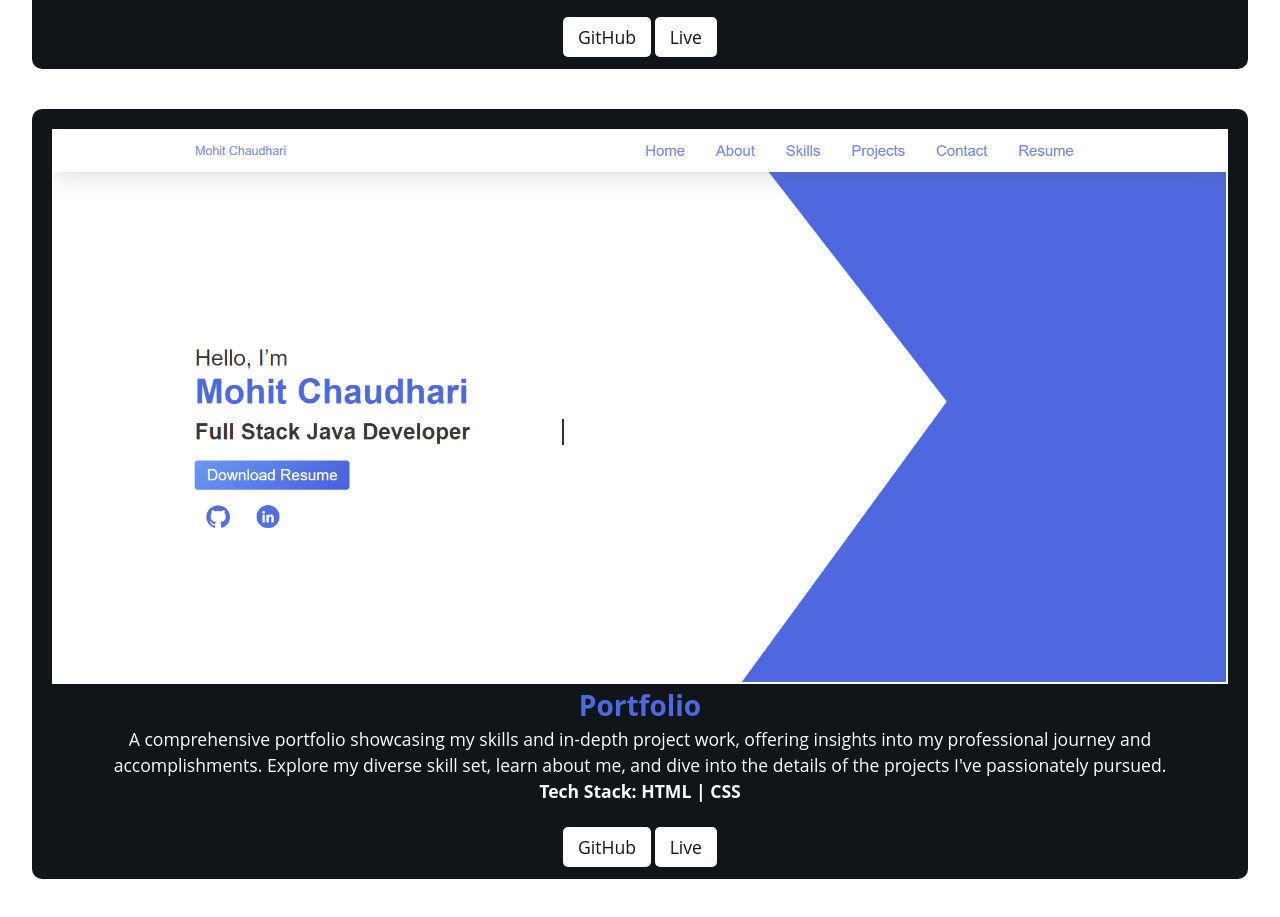
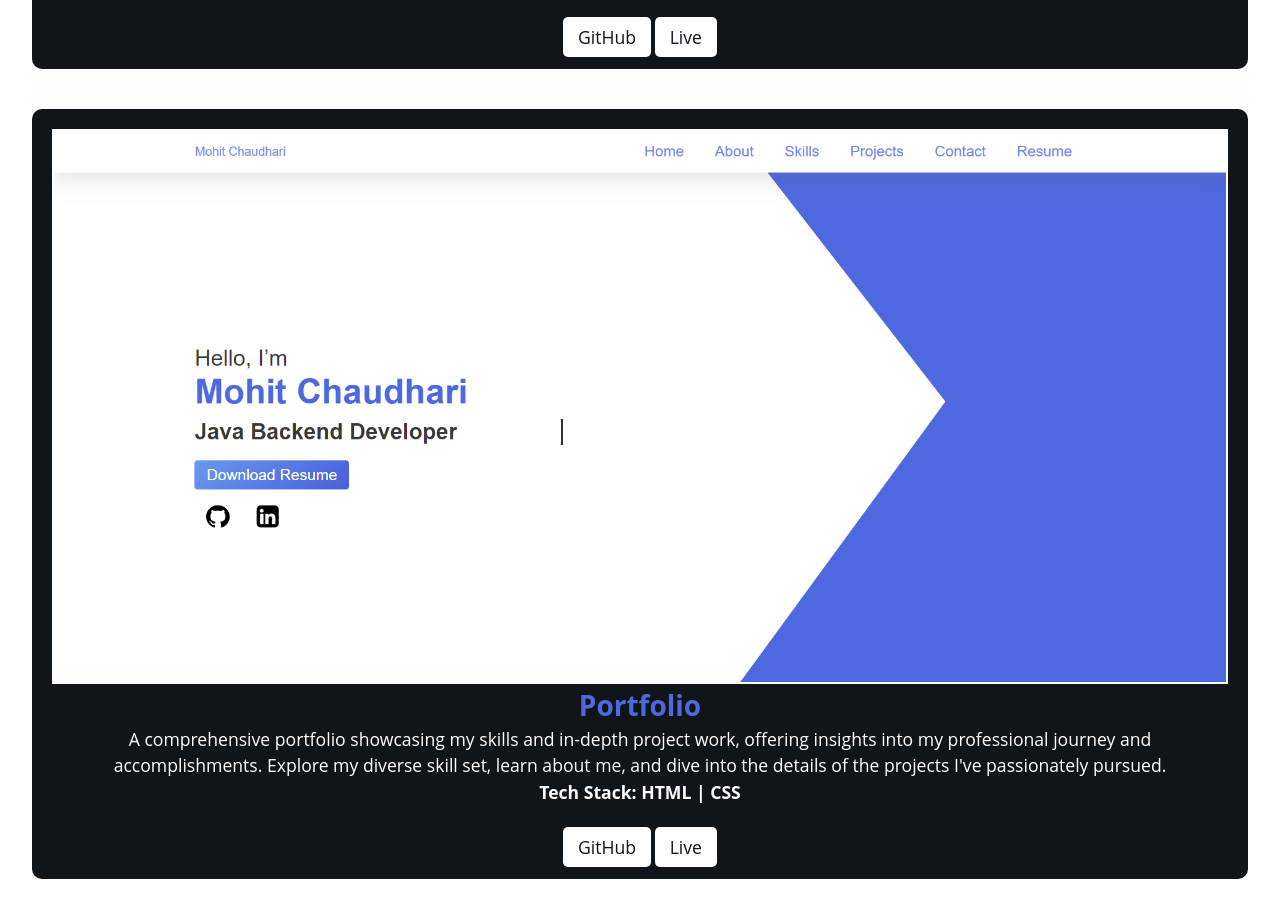
Before and after one commit to ChaudhariMohit14/ChaudhariMohit14.github.io, a plain HTML site: page index.html in a window 1280 px wide. Shown: the part 6860-7777 px from the top of the page. Drawn offline with nearby package versions, Linux system fonts and the light colour scheme; a script that the page names is missing.

Commit message:
Updating images

```diff
--- a/index.html
+++ b/index.html
@@ -237,7 +237,7 @@
    </div>
     <div class="project-card">
       <div>
-        <img src="Images/PortfolioHomepage.png" alt="">
+        <img src="Images/Portfolio.png" alt="">
       </div>
       <div>
         <h1 class="project-title" >Portfolio</h1>
```
Also changed, not shown: Images/Portfolio.png (added), Images/PortfolioHomepage.png (deleted).
